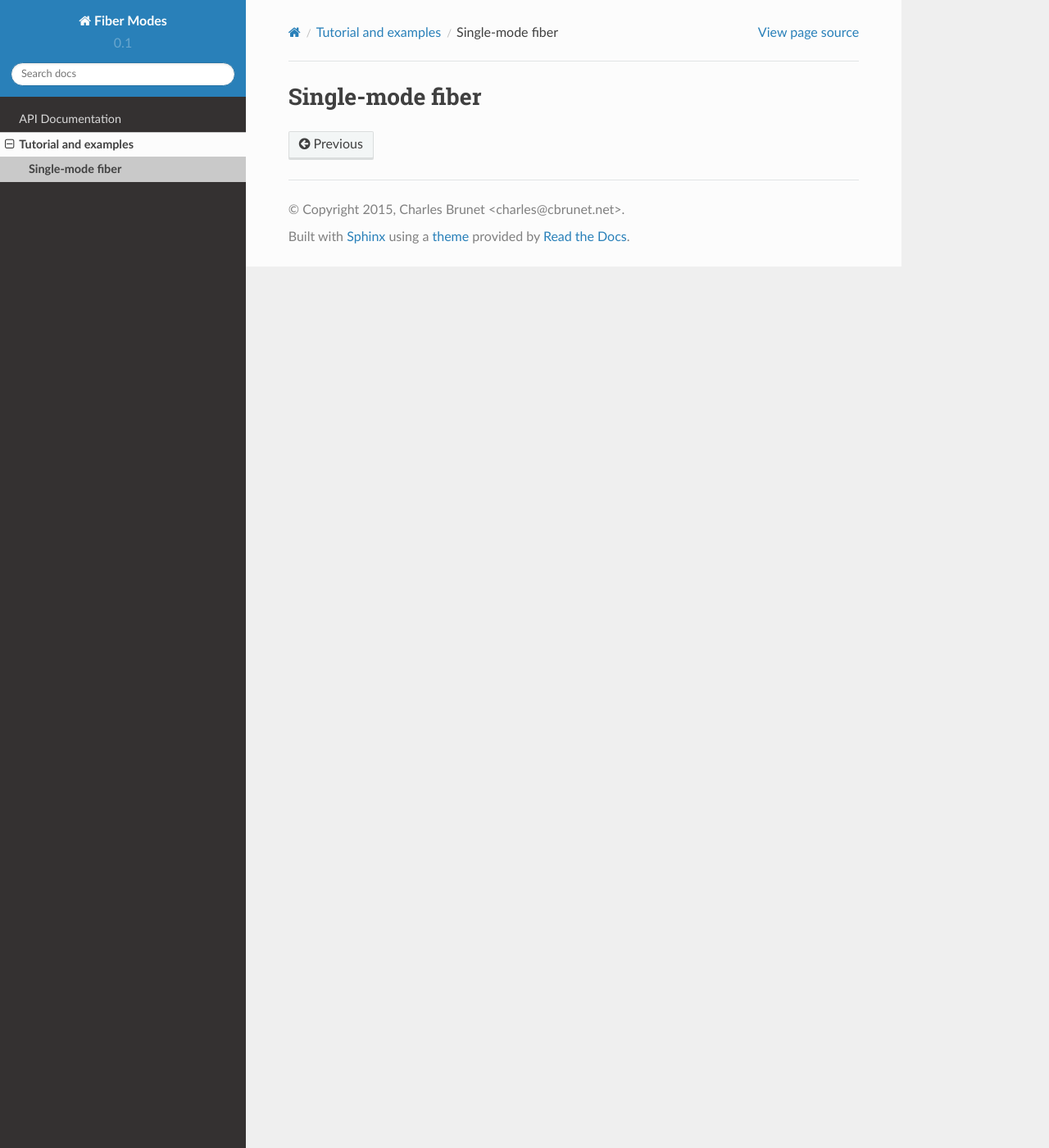
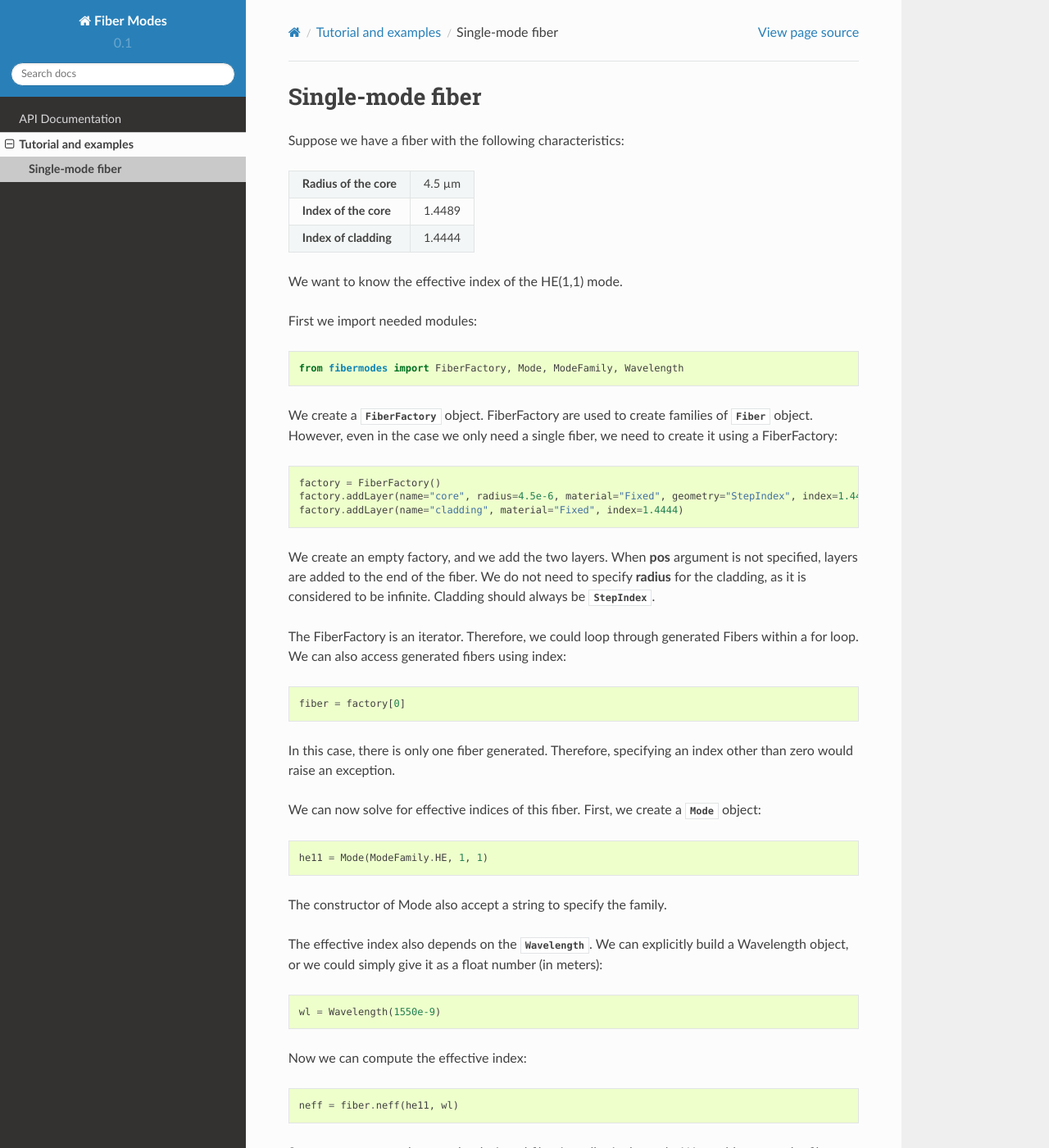
Before and after one commit to cbrunet/fibermodes, a Sphinx documentation site: the page built from doc/tutorial/tutorial.smf.rst, in a window 1280 px wide and 1400 px high. Shown: the whole window at 82% size. Built offline with Sphinx 7.4.7 and the Read the Docs theme 2.0.0, drawn with Linux system fonts in a browser that asks for light colours; formulas are drawn with MathJax 3; some of the changed text lies outside the part shown.

Commit message:
Documentation (SMF tutorial)

```diff
--- a/doc/fibermodes.rst
+++ b/doc/fibermodes.rst
@@ -42,4 +42,5 @@ Module contents
 
     .. class:: ModeFamily
 
-        alias of :py:class:`fibermodes.mode.Family`.
+        :py:class:`~enum.Enum` for the kind (family) of mode.
+        *Alias of* :py:class:`~fibermodes.mode.Family`.
--- a/doc/tutorial/tutorial.smf.rst
+++ b/doc/tutorial/tutorial.smf.rst
@@ -1,3 +1,66 @@
 
 Single-mode fiber
 =================
+
+Suppose we have a fiber with the following characteristics:
+
++------------------------+--------+
+| **Radius of the core** | 4.5 µm |
++------------------------+--------+
+| **Index of the core**  | 1.4489 |
++------------------------+--------+
+| **Index of cladding**  | 1.4444 |
++------------------------+--------+
+
+We want to know the effective index of the HE(1,1) mode.
+
+First we import needed modules::
+
+    from fibermodes import FiberFactory, Mode, ModeFamily, Wavelength
+
+We create a :py:class:`~fibermodes.fiber.factory.FiberFactory` object.
+FiberFactory are used to create families of
+:py:class:`~fibermodes.fiber.fiber.Fiber` object. However, even in the
+case we only need a single fiber, we need to create it using a FiberFactory::
+
+    factory = FiberFactory()
+    factory.addLayer(name="core", radius=4.5e-6, material="Fixed", geometry="StepIndex", index=1.4489)
+    factory.addLayer(name="cladding", material="Fixed", index=1.4444)
+
+We create an empty factory, and we add the two layers. When **pos** argument
+is not specified, layers are added to the end of the fiber. We do not need
+to specify **radius** for the cladding, as it is considered to be infinite.
+Cladding should always be :py:class:`~fibermodes.fiber.geometry.StepIndex`.
+
+The FiberFactory is an iterator. Therefore, we could loop through generated
+Fibers within a for loop. We can also access generated fibers using index::
+
+    fiber = factory[0]
+
+In this case, there is only one fiber generated. Therefore, specifying
+an index other than zero would raise an exception.
+
+We can now solve for effective indices of this fiber. First, we create
+a :py:class:`~fibermodes.mode.Mode` object::
+
+    he11 = Mode(ModeFamily.HE, 1, 1)
+
+The constructor of Mode also accept a string to specify the family.
+
+The effective index also depends on the :py:class:`~fibermodes.wavelength.Wavelength`.
+We can explicitly build a Wavelength object, or we could simply give
+it as a float number (in meters)::
+
+    wl = Wavelength(1550e-9)
+
+Now we can compute the effective index::
+
+    neff = fiber.neff(he11, wl)
+
+Suppose we want to be sure the designed fiber is really single mode. We could
+request the fiber to find all the modes at a given wavelength::
+
+    modes = fiber.findVmodes(wl)
+
+You can now explore the documentation of the :py:class:`~fibermodes.fiber.fiber.Fiber`
+class to learn about other available functions.
```
Also changed, not shown: 1 other file.
